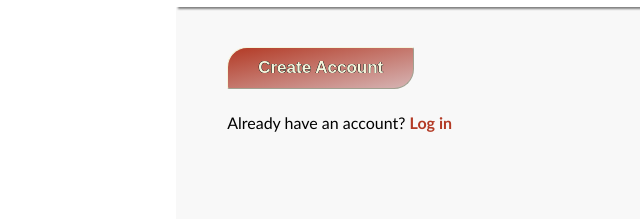
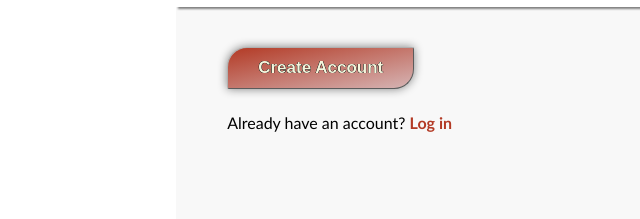
Before and after one commit to reezymane/signup-form, a plain HTML site: page index.html in a window 1280 px wide. Shown: the part 521-740 px from the top of the page, 336-976 px from the left. Drawn offline with Linux system fonts and the light colour scheme; a web font is replaced by a local one.

Commit message:
Add box shadow to banner

```diff
--- a/style.css
+++ b/style.css
@@ -32,6 +32,7 @@ body {
     color: beige;
     position: relative;
     top: 20vh;
+    box-shadow: 3px 0px 2px -2px rgb(170, 170, 170);
 }
 
 img {
@@ -130,7 +131,7 @@ input {
 button {
     border-radius: 20px 2px;
     border-width: 1px;
-    border-color: beige;
+    border-color: rgb(176, 176, 176);
     padding: 10px 30px;
     font-size: 17px;
     font-weight: 550;
@@ -138,6 +139,7 @@ button {
     background-image: linear-gradient(to bottom right, rgb(179, 58, 37), rgb(214, 180, 180));
     text-shadow: -0.2px 0 black, 0 0.2px black, 0.2px 0 black, 0 -0.2px black;
     color: beige;
+    box-shadow: 0px 0px 10px grey;
 }
 
 .bottom a {
```
